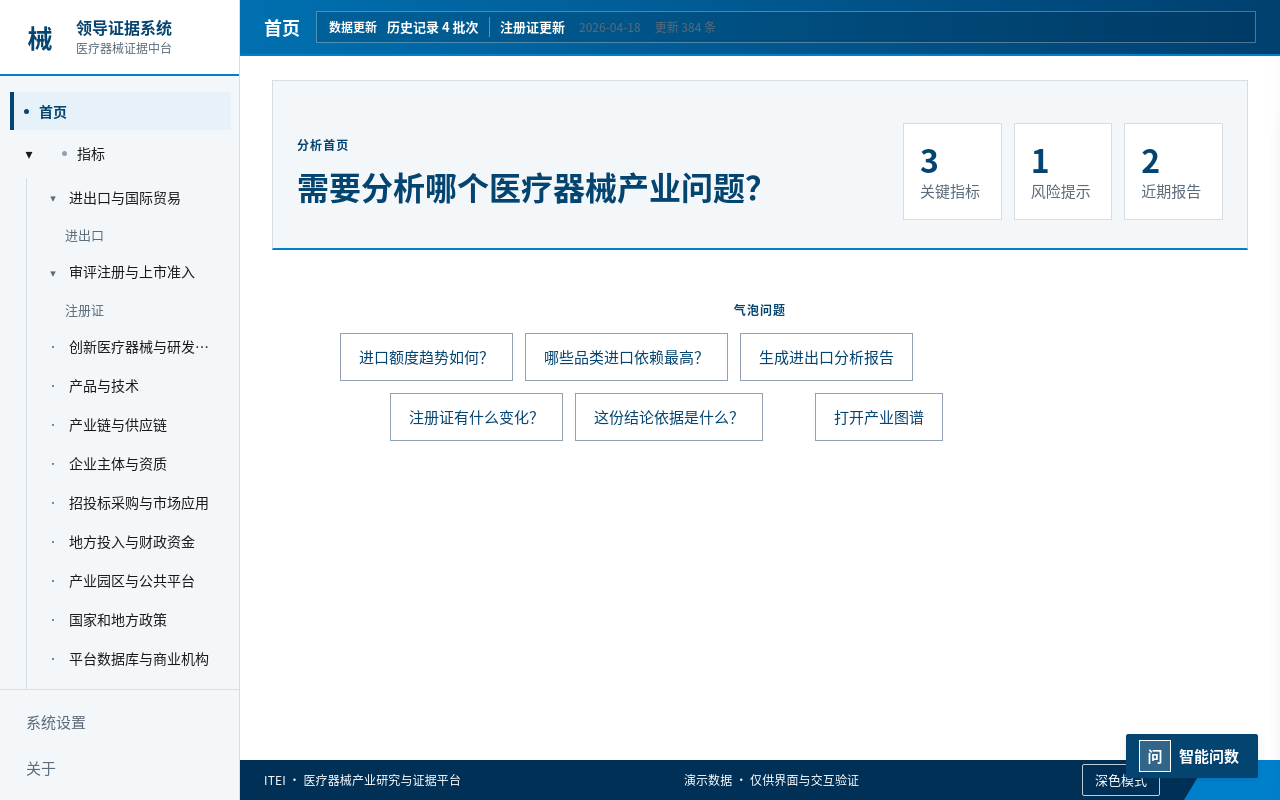
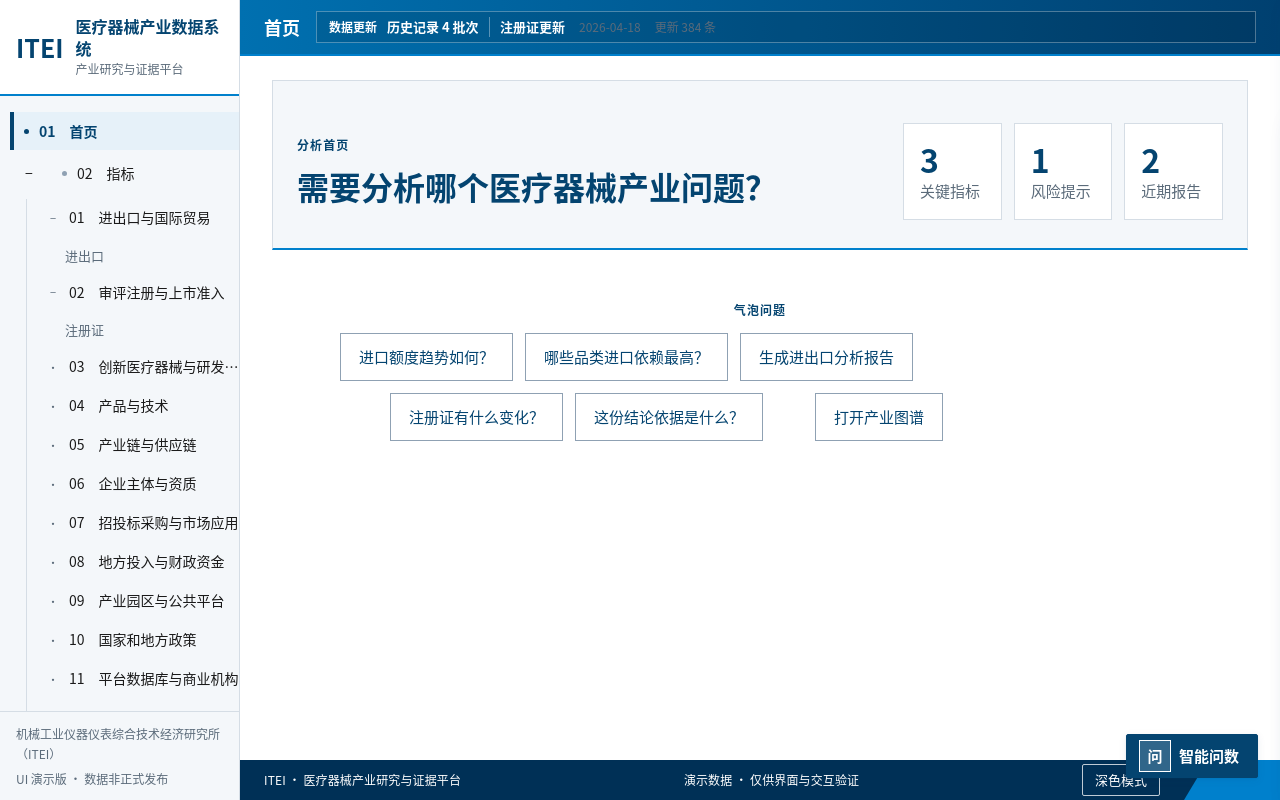
Before and after one commit to scstriker/medical-device-import-demo, a React (Vite) app: page / in a window 1280 px wide. Built offline with nearby package versions, Linux system fonts and the light colour scheme.

Commit message:
feat(ui): integrate ITEI shell and navigation — src/layout/LeftSidebar.tsx

```diff
--- a/src/layout/LeftSidebar.tsx
+++ b/src/layout/LeftSidebar.tsx
@@ -1,119 +1,45 @@
-import { useEffect, useMemo, useState } from "react";
+import { useEffect, useState } from "react";
 import { indicatorCategories } from "../data/indicatorCatalog";
 import { useAppStore } from "../store/appStore";
 
-const navItems = ["报告", "图表", "图谱"];
-
+const links = ["报告", "图表", "图谱"];
 export default function LeftSidebar() {
-  const currentPage = useAppStore((state) => state.currentPage);
-  const setPage = useAppStore((state) => state.setPage);
-  const activePage = currentPage === "home" ? "首页" : currentPage;
-  const indicatorTargets = useMemo(
-    () => indicatorCategories.flatMap((category) => category.indicators.map((indicator) => indicator.target)),
-    []
-  );
-  const isIndicatorActive = activePage === "指标" || indicatorTargets.includes(activePage);
-  const [indicatorTreeOpen, setIndicatorTreeOpen] = useState(true);
-  const [openCategories, setOpenCategories] = useState<Record<string, boolean>>(() =>
-    Object.fromEntries(indicatorCategories.map((category) => [category.name, category.indicators.length > 0]))
-  );
-
-  useEffect(() => {
-    const activeCategory = indicatorCategories.find((category) =>
-      category.indicators.some((indicator) => indicator.target === activePage)
-    );
-    if (activeCategory) {
-      setIndicatorTreeOpen(true);
-      setOpenCategories((state) => ({ ...state, [activeCategory.name]: true }));
-    }
-  }, [activePage]);
-
-  const toggleCategory = (categoryName: string) => {
-    setOpenCategories((state) => ({ ...state, [categoryName]: !state[categoryName] }));
-  };
-
-  return (
-    <aside className="left-sidebar">
-      <div className="brand-block">
-        <div className="brand-mark">械</div>
-        <div>
-          <div className="project-title">领导证据系统</div>
-          <div className="project-subtitle">医疗器械证据中台</div>
+  const page = useAppStore(s => s.currentPage);
+  const setPage = useAppStore(s => s.setPage);
+  const active = page === "home" ? "首页" : page;
+  const indicatorActive = active === "指标" || indicatorCategories.some(c=>c.indicators.some(i=>i.target===active));
+  const [expanded,setExpanded] = useState(true);
+  const [open,setOpen] = useState<Record<string,boolean>>(() => Object.fromEntries(indicatorCategories.map(c=>[c.name, !!c.indicators.length])));
+  useEffect(()=>{
+    const c=indicatorCategories.find(c=>c.indicators.some(i=>i.target===active));
+    if(c){setExpanded(true);setOpen(v=>({...v,[c.name]:true}));}
+  },[active]);
+  return <aside className="left-sidebar" aria-label="主导航">
+    <div className="brand-block">
+      <div className="brand-mark" aria-label="ITEI">ITEI</div>
+      <div><div className="project-title">医疗器械产业数据系统</div><div className="project-subtitle">产业研究与证据平台</div></div>
+    </div>
+    <nav className="sidebar-nav">
+      <button className={active==="首页"?"active":""} onClick={()=>setPage("首页")}><span className="nav-dot"/>01　首页</button>
+      <div className={indicatorActive?"sidebar-tree active":"sidebar-tree"}>
+        <div className="tree-parent-row">
+          <button className="tree-toggle-button" aria-expanded={expanded} aria-label={expanded?"收起指标目录":"展开指标目录"} onClick={()=>setExpanded(v=>!v)}>{expanded?"−":"+"}</button>
+          <button className={indicatorActive?"tree-parent active":"tree-parent"} onClick={()=>setPage("指标")}><span className="nav-dot"/>02　指标</button>
         </div>
+        {expanded && <div className="sidebar-indicator-tree" aria-label="指标分类树">
+          {indicatorCategories.map((c,index)=><div className="sidebar-indicator-branch" key={c.name}>
+            <button className="sidebar-category-button" aria-expanded={c.indicators.length?!!open[c.name]:undefined} onClick={()=>{if(c.indicators.length)setOpen(v=>({...v,[c.name]:!v[c.name]}));}}>
+              <span className="category-caret">{c.indicators.length?(open[c.name]?"−":"+"):"·"}</span>
+              <span className="category-label">{String(index+1).padStart(2,"0")}　{c.name}</span>
+            </button>
+            {open[c.name]&&c.indicators.length>0&&<div className="sidebar-indicator-leaves">
+              {c.indicators.map(i=><button key={i.name} className={active===i.target?"active leaf-active":""} onClick={()=>setPage(i.target)}>{i.name}</button>)}
+            </div>}
+          </div>)}
+        </div>}
       </div>
-
-      <nav className="sidebar-nav">
-        <button className={activePage === "首页" ? "active" : ""} onClick={() => setPage("首页")}>
-          <span className="nav-dot" />
-          首页
-        </button>
-        <div className={`sidebar-tree ${isIndicatorActive ? "active" : ""}`}>
-          <div className="tree-parent-row">
-            <button
-              aria-expanded={indicatorTreeOpen}
-              aria-label={indicatorTreeOpen ? "收起指标分类" : "展开指标分类"}
-              className="tree-toggle-button"
-              onClick={() => setIndicatorTreeOpen((isOpen) => !isOpen)}
-            >
-              {indicatorTreeOpen ? "▾" : "▸"}
-            </button>
-            <button className={`tree-parent ${isIndicatorActive ? "active" : ""}`} onClick={() => setPage("指标")}>
-              <span className="nav-dot" />
-              <span>指标</span>
-            </button>
-          </div>
-          {indicatorTreeOpen ? (
-            <div className="sidebar-indicator-tree" aria-label="指标分类树">
-              {indicatorCategories.map((category) => {
-                const categoryOpen = openCategories[category.name];
-                const hasLeaves = category.indicators.length > 0;
-                return (
-                  <div className="sidebar-indicator-branch" key={category.name}>
-                    <button
-                      aria-expanded={hasLeaves ? categoryOpen : undefined}
-                      className="sidebar-category-button"
-                      onClick={() => {
-                        if (hasLeaves) {
-                          toggleCategory(category.name);
-                        }
-                      }}
-                    >
-                      <span className={`category-caret ${hasLeaves ? "" : "empty"}`}>
-                        {hasLeaves ? (categoryOpen ? "▾" : "▸") : "•"}
-                      </span>
-                      <span className="category-label">{category.name}</span>
-                    </button>
-                    {categoryOpen && hasLeaves ? (
-                      <div className="sidebar-indicator-leaves">
-                        {category.indicators.map((indicator) => (
-                          <button
-                            className={activePage === indicator.target ? "active leaf-active" : ""}
-                            key={indicator.name}
-                            onClick={() => setPage(indicator.target)}
-                          >
-                            <span>{indicator.name}</span>
-                          </button>
-                        ))}
-                      </div>
-                    ) : null}
-                  </div>
-                );
-              })}
-            </div>
-          ) : null}
-        </div>
-        {navItems.map((item) => (
-          <button className={activePage === item ? "active" : ""} key={item} onClick={() => setPage(item)}>
-            <span className="nav-dot" />
-            {item}
-          </button>
-        ))}
-      </nav>
-
-      <footer className="sidebar-footer">
-        <button>系统设置</button>
-        <button>关于</button>
-      </footer>
-    </aside>
-  );
+      {links.map((label,i)=><button className={active===label?"active":""} key={label} onClick={()=>setPage(label)}><span className="nav-dot"/>{String(i+3).padStart(2,"0")}　{label}</button>)}
+    </nav>
+    <footer className="sidebar-footer"><div className="project-subtitle">机械工业仪器仪表综合技术经济研究所（ITEI）</div><div className="project-subtitle">UI 演示版 · 数据非正式发布</div></footer>
+  </aside>;
 }
```
